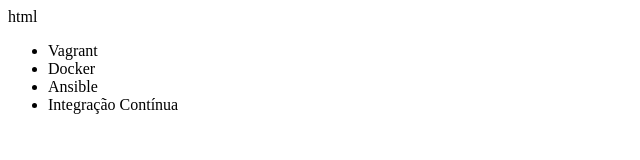
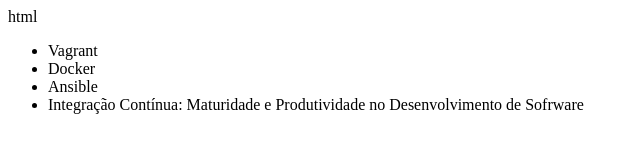
Before and after one commit to EliakimSimoes/alura-git, a plain HTML site: page index.html in a window 1280 px wide. Shown: the whole page, without its empty margins (0-640 px from the left). Drawn offline with Linux system fonts and the light colour scheme.

Commit message:
Renomeando curso de Integração contínua

```diff
--- a/index.html
+++ b/index.html
@@ -10,7 +10,7 @@ html
         <li>Vagrant</li>
         <li>Docker</li>
         <li>Ansible</li>
-        <li>Integração Contínua</li>
+        <li>Integração Contínua: Maturidade e Produtividade no Desenvolvimento de Sofrware</li>
     </ul>
 </body>
 </html>
```
